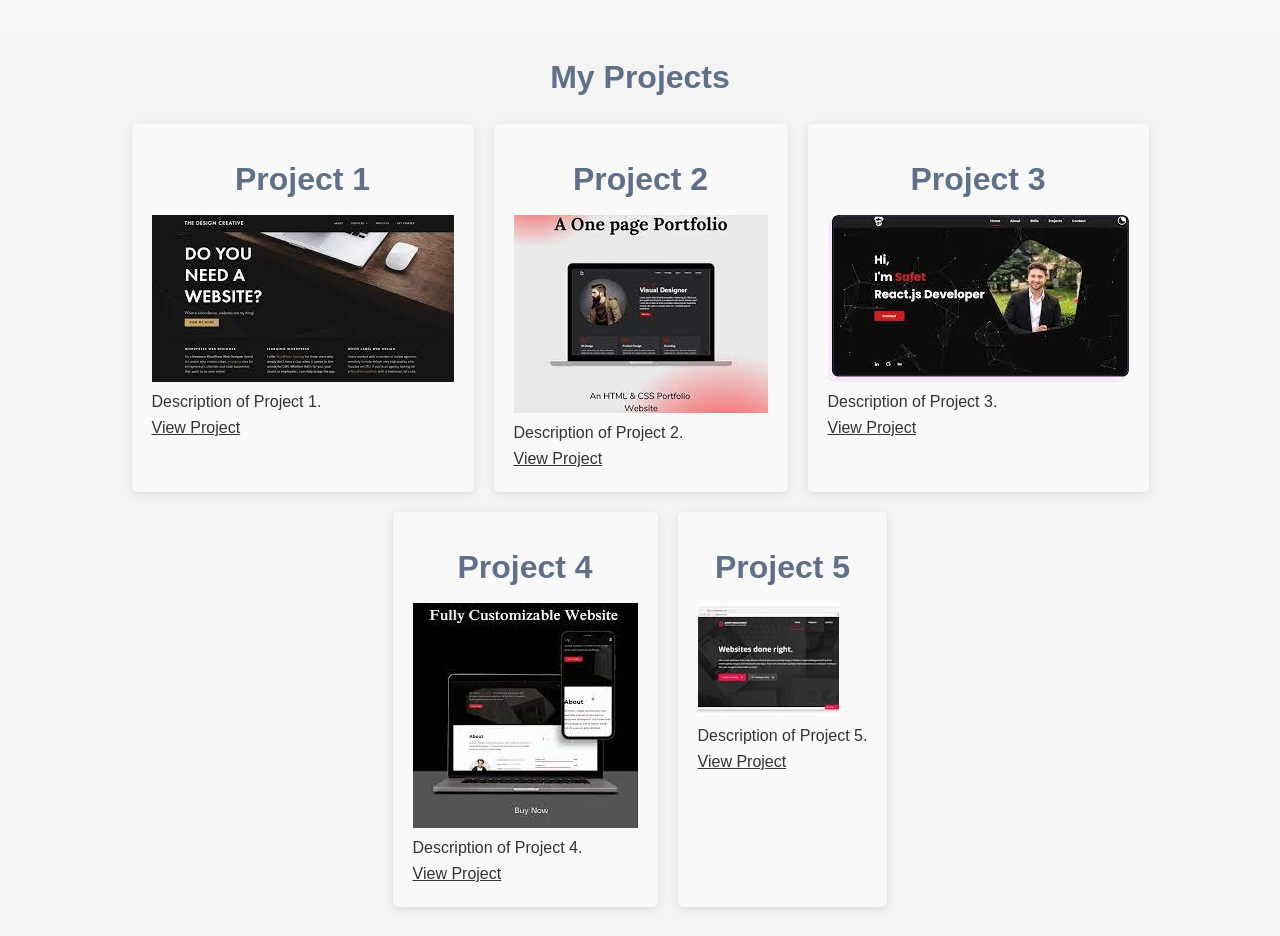
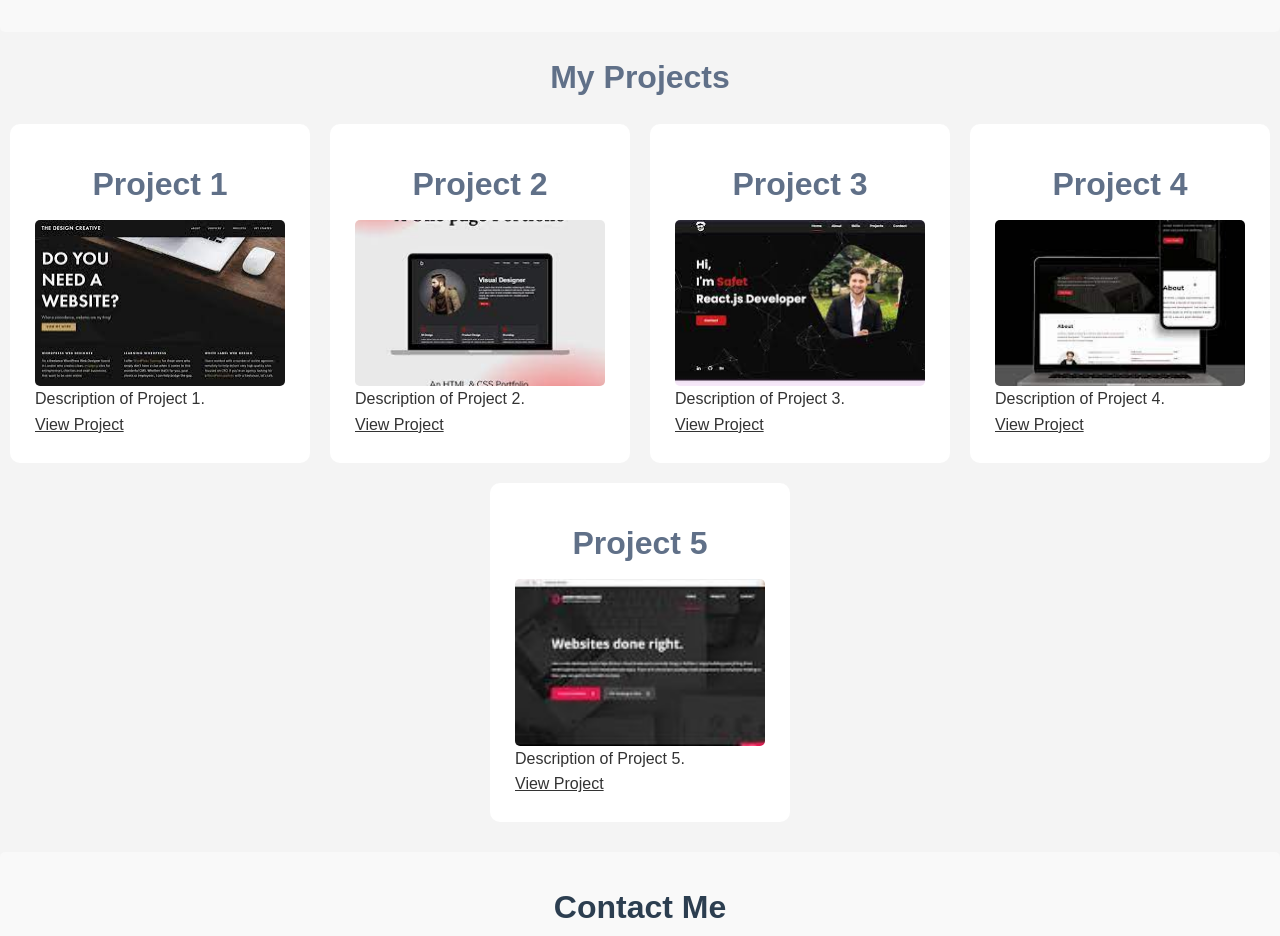
Before and after one commit to aquamore223/Aquamore-portfoliocopy, a plain HTML site: page index.html in a window 1280 px wide. Shown: the part 1420-2356 px from the top of the page. Drawn offline with Linux system fonts and the light colour scheme.

Commit message:
Update styles and HTML layout

```diff
--- a/index.html
+++ b/index.html
@@ -23,7 +23,6 @@
    <header>
     <img src="img/logo.avif" alt="my logo" class="logo">
     <div class="header-text">
-        <button id="back-to-top" style="display:none;position:fixed;bottom:20px;right:20px;">⬆</button>
 
         <h1>Aquamore <span class="span">Portfolio</span></h1>
          <div class="menu-toggle" id="menu-toggle">
--- a/styles.css
+++ b/styles.css
@@ -363,15 +363,23 @@ aside {
 }
 
 .project-item {
-    background: #f9f9f9;
-    padding: 20px;
-    border-radius: 5px;
-    margin: 10px;
-    box-shadow: 0 2px 10px rgba(0, 0, 0, 0.1); /* Add a subtle shadow for depth */
-    transition: transform 0.3s ease; /* Smooth zoom effect on hover */
-}
+   flex: 1 1 300px; /* Grow, shrink, base width */
+  max-width: 300px;
+  min-height: 250px;
+  background-color: #fff;
+  border: 5px solid #fff;
+  padding: 20px;
+  box-sizing: border-box;
+  display: flex;
+  flex-direction: column;
+  justify-content: space-between;
+  border-radius: 10px;
+  margin: 10px; /* Add some space between project items */
+  }
+
 .project-item:hover {
     transform: scale(1.05); /* Zoom effect on hover */
+    border: 1px solid #2c3e50;
 }
 
 
@@ -390,14 +398,28 @@ aside {
 .project img {
     width: 100%;
     height: auto;
-    border-radius: 5px;
+    display: block; /* Ensure image is displayed as a block element */
+    margin: 0 auto; /* Center the image */
+    border: 2px solid #f1f1f1; /* Add a border for better visibility */
+    border-radius:15px;
     box-shadow: 0 2px 10px rgba(0, 0, 0, 0.1); /* Add a subtle shadow for depth */
     transition: transform 0.3s ease; /* Smooth zoom effect on hover */
     cursor: pointer; /* Change cursor to pointer for better UX */
+    border-radius: 5px;
+    max-width: 100%; /* Ensure image is responsive */
 }
 .project img:hover {
     transform: scale(1.05); /* Zoom effect on hover */
 }
+ .project-image {
+     width: 100%;
+     aspect-ratio: 3/2; /* Maintain a 3:2 aspect ratio */
+     object-fit: cover; /* Ensure the image covers the entire area */
+     border-radius: 5px; /* Add rounded corners */
+
+
+}
+
 .contact {
     background: #f9f9f9;
     padding: 20px;
@@ -521,6 +543,7 @@ footer a {
     justify-content:space-evenly; /* Center the list items */
     gap: 15px; /* Add space between items */
     color: #5aa85e;
+    flex-wrap: wrap;
 
 }
 .footer ul li {
```
